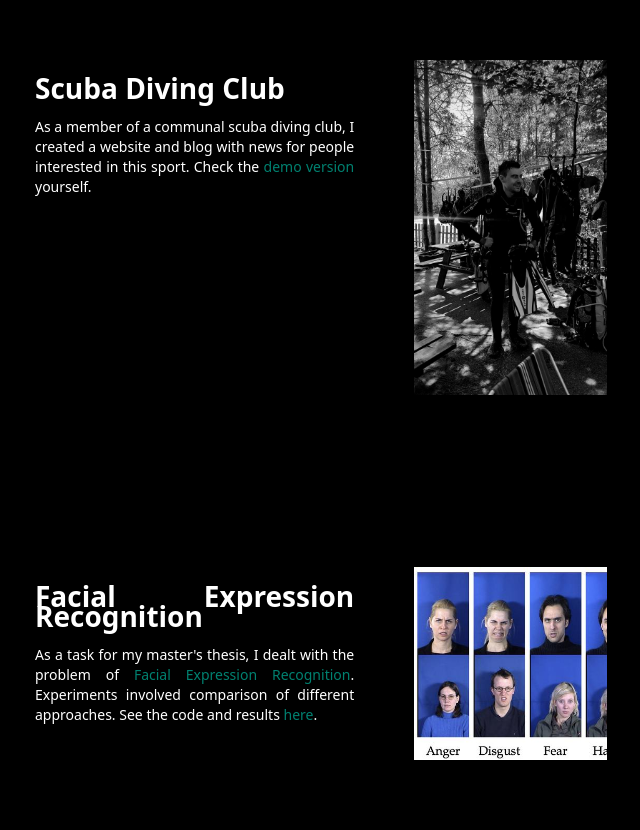
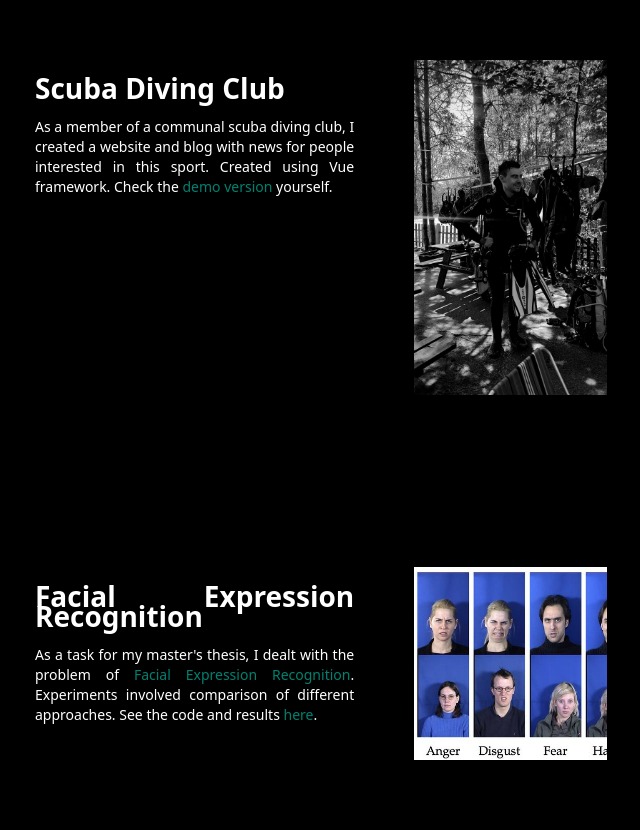
Before and after one commit to Kasprian/homepage, a plain HTML site: page index.html in a window 1280 px wide. Shown: the part 4307-5137 px from the top of the page, without its empty margins (319-959 px from the left). Drawn offline with Linux system fonts and the light colour scheme.

Commit message:
Scuba update

```diff
--- a/index.html
+++ b/index.html
@@ -106,6 +106,7 @@
     <div class="project-left">
         <h1>Scuba Diving Club</h1>
         As a member of a communal scuba diving club, I created a website and blog with news for people interested in this sport.
+        Created using Vue framework.
         Check the <a
         href="https://github.com/Kasprian/scubadivingclub">demo version</a> yourself.
     </div>
```
